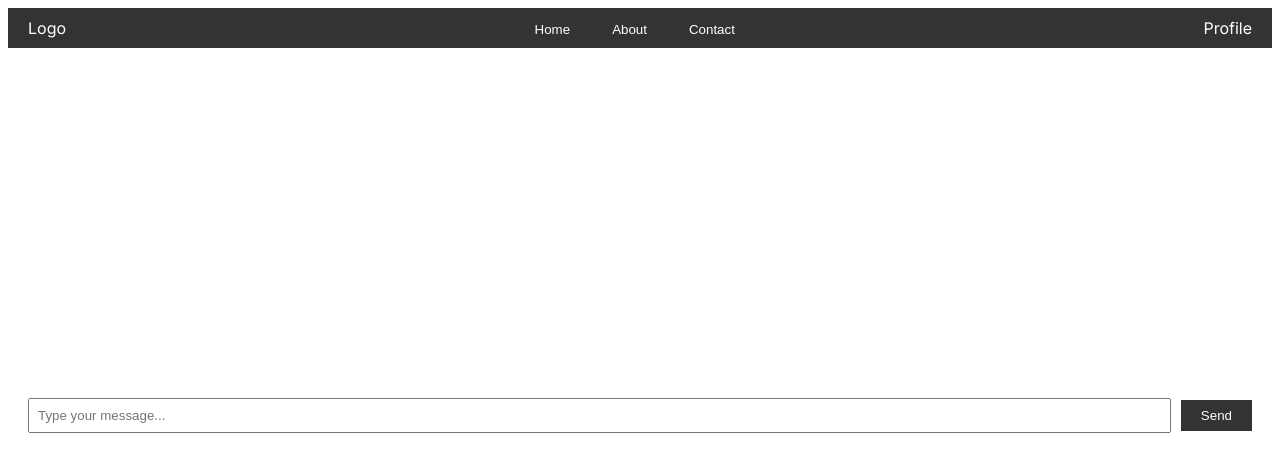
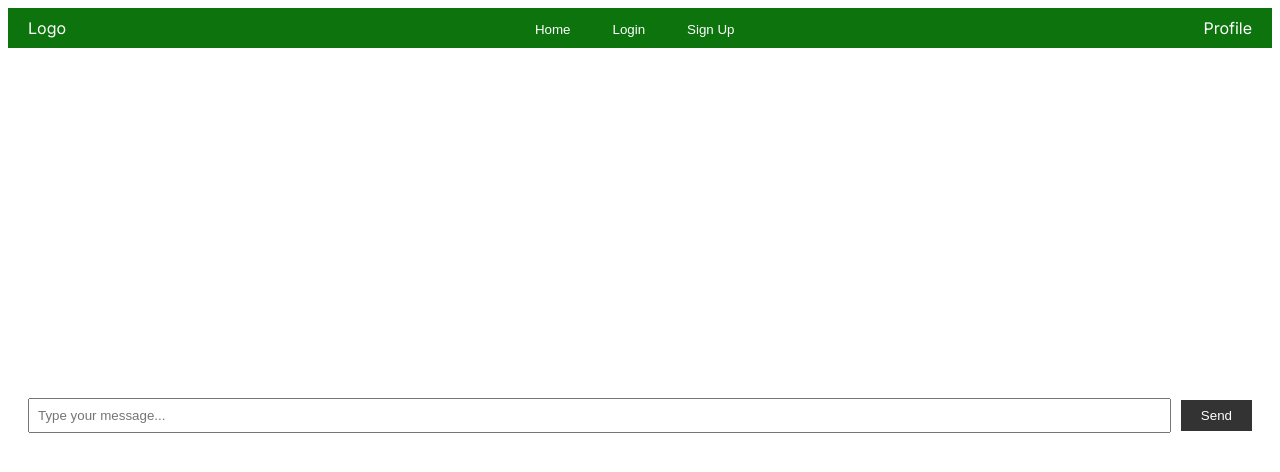
Before and after one commit to shahin-haque/fully-functional-chatbot-interface-implemented-using-Next.js, a Next.js app: page / in a window 1280 px wide. Shown: the top 472 px of the page. Built offline with nearby package versions, Linux system fonts and the light colour scheme.

Commit message:
change link

```diff
--- a/components/NavBar.js
+++ b/components/NavBar.js
@@ -6,8 +6,8 @@ const NavBar = () => {
       <div className="logo">Logo</div>
       <div className="nav-links">
         <button>Home</button>
-        <button>About</button>
-        <button>Contact</button>
+        <button>Login</button>
+        <button>Sign Up</button>
       </div>
       <div className="profile-tab">Profile</div>
     </nav>
--- a/src/app/globals.css
+++ b/src/app/globals.css
@@ -5,7 +5,7 @@
 }
 
 .navbar {
-  background-color: #333;
+  background-color: rgb(13, 115, 13);
   color: #fff;
   display: flex;
   justify-content: space-between;
```
